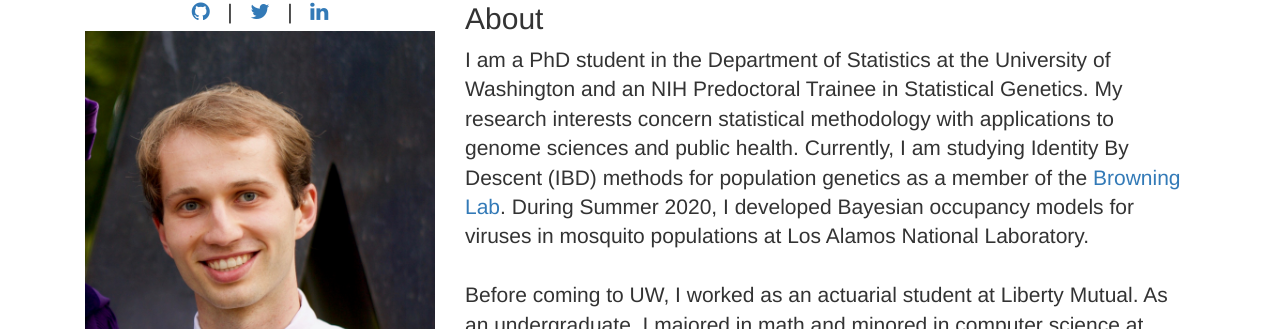
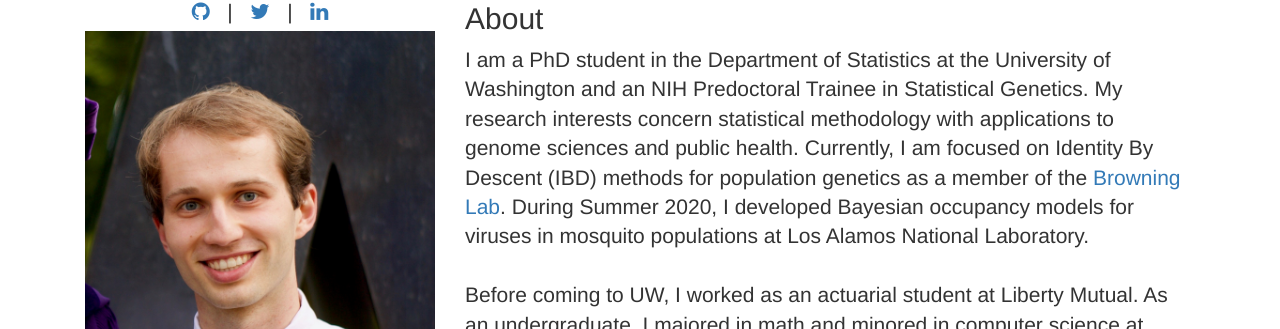
Before and after one commit to sdtemple/sdtemple.github.io, a Jekyll site: the page built from index.html, in a window 1280 px wide. Shown: the part 108-437 px from the top of the page. Built offline with Jekyll 4.4.1, drawn with Linux system fonts in a browser that asks for light colours; nearby versions of some CDN libraries; library files that are not in the unit come from our copies.

Commit message:
Update index.html

```diff
--- a/index.html
+++ b/index.html
@@ -23,7 +23,7 @@
   <p class="lead">
   I am a PhD student in the Department of Statistics at the University of Washington and an NIH Predoctoral Trainee in Statistical Genetics.
     My research interests concern statistical methodology with applications to genome sciences and public health.
-    Currently, I am studying Identity By Descent (IBD) methods for population genetics as a member of the <a href = "https://sites.uw.edu/sguy/">Browning Lab</a>.
+    Currently, I am focused on Identity By Descent (IBD) methods for population genetics as a member of the <a href = "https://sites.uw.edu/sguy/">Browning Lab</a>.
     During Summer 2020, I developed Bayesian occupancy models for viruses in mosquito populations at Los Alamos National Laboratory.<br/>
 <br/>
 Before coming to UW, I worked as an actuarial student at Liberty Mutual.
```
